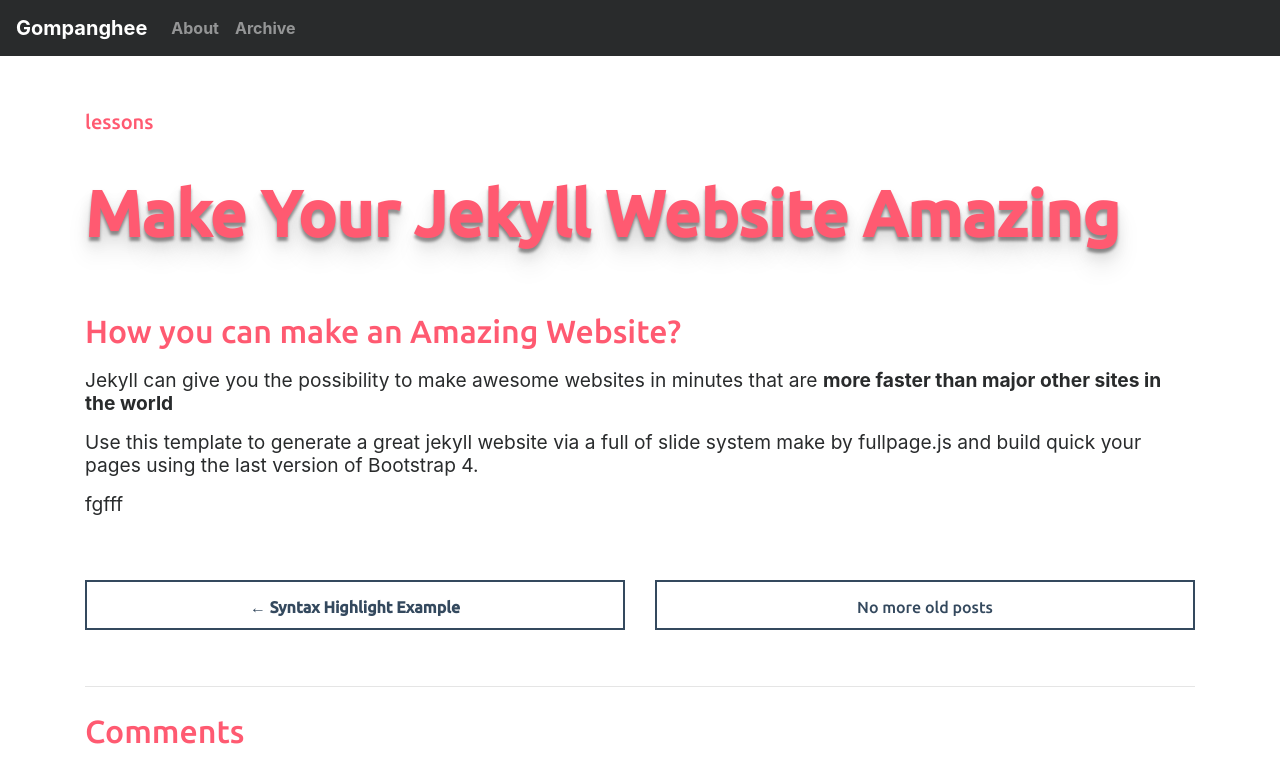
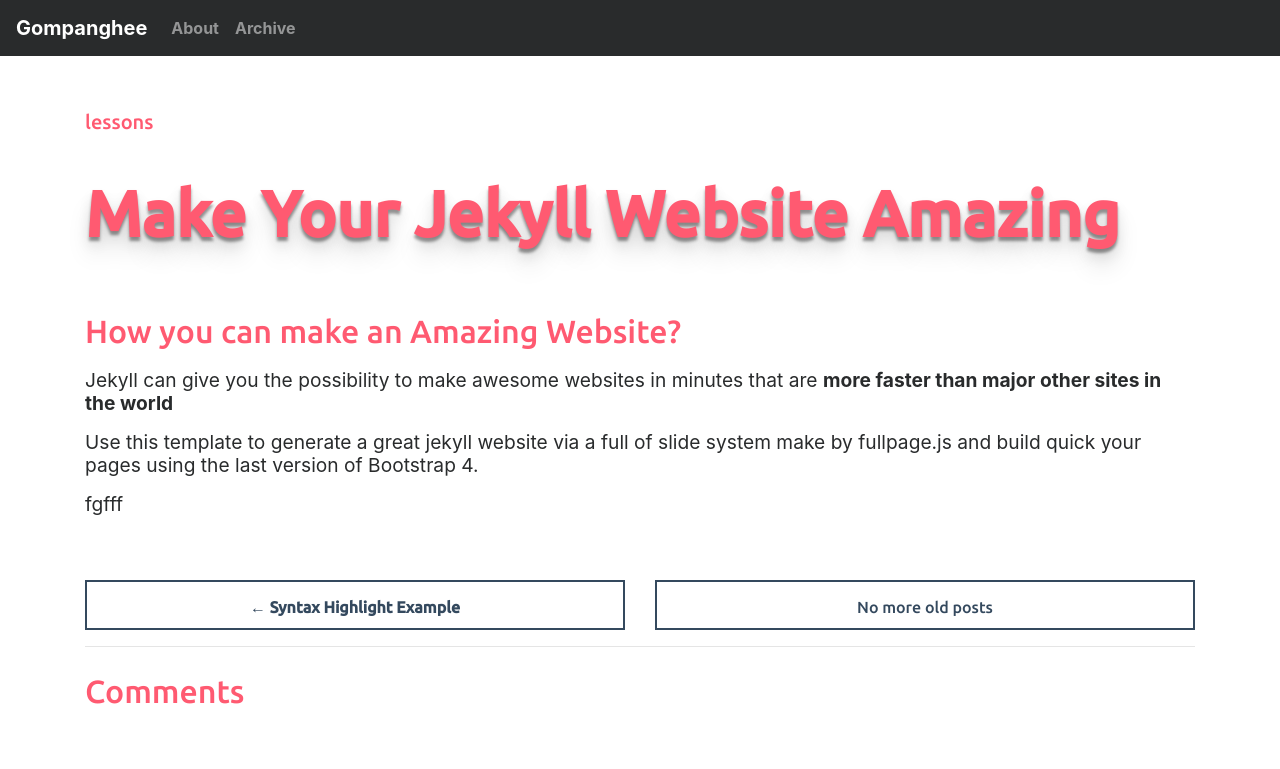
Before and after one commit to gompanghee/gompanghee.github.io, a Jekyll site: the page built from _posts/lessons/2017-03-20-make-your-jekyll-website-amazing.md, in a window 1280 px wide. Shown: the part 900-1669 px from the top of the page. Built offline with Jekyll 4.4.1, drawn with Linux system fonts in a browser that asks for light colours; nearby versions of some CDN libraries; comment, search, counter and statistics services are not loaded; after the commit the page ends 1629 px from its top, so only the background shows below that.

Commit message:
Update post.html

```diff
--- a/_includes/themes/bootstrap/post.html
+++ b/_includes/themes/bootstrap/post.html
@@ -188,7 +188,6 @@
   position:relative;
   box-sizing:border-box;
   overflow:hidden;
-  margin:0 0 40px 0;
 }
 
 .no-button{
@@ -201,7 +200,6 @@
   position:relative;
   box-sizing:border-box;
   overflow:hidden;
-  margin:0 0 40px 0;
 }
 
 .no-button span{
@@ -263,7 +261,6 @@
   position:relative;
   box-sizing:border-box;
   overflow:hidden;
-  margin:0 0 40px 50px;
 }
 .button-4 a{
   font-family:'Ubuntu';
```
